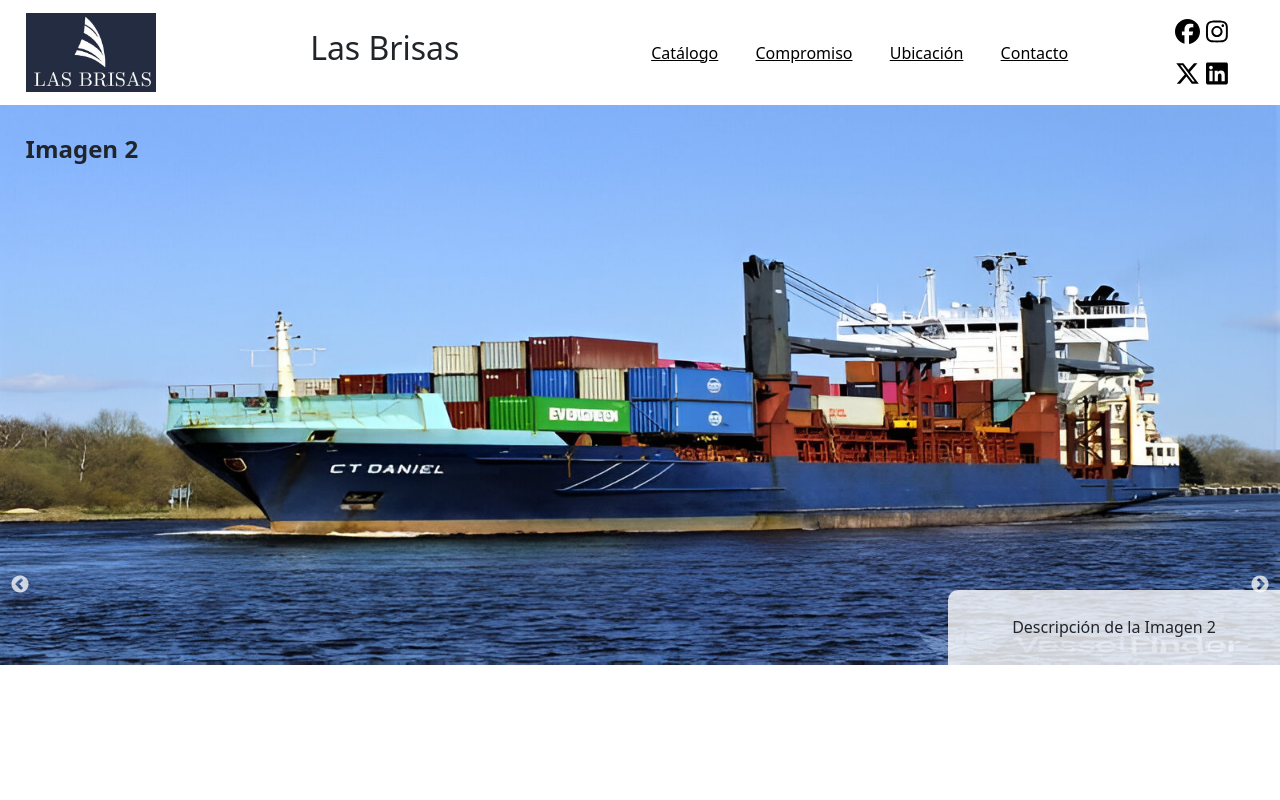
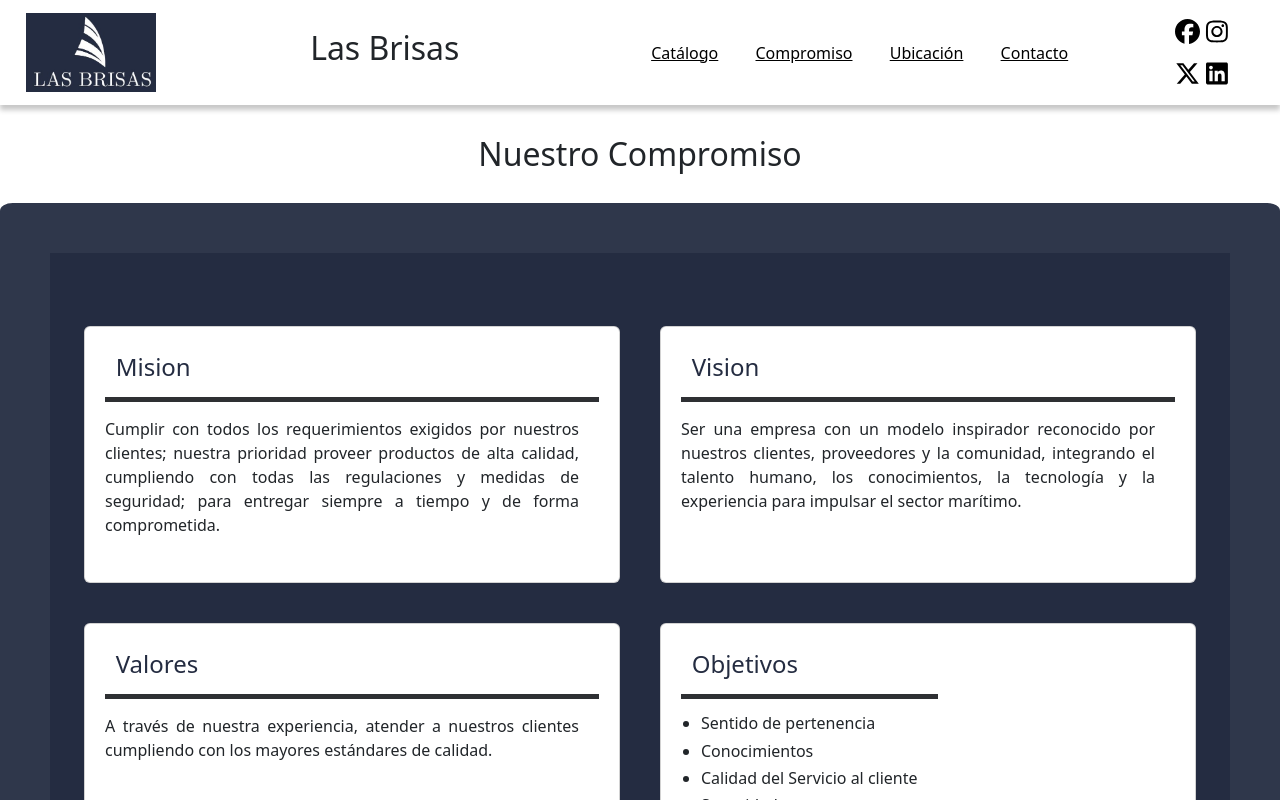
Before and after one commit to LuisCeballos24/bankering, a React (Vite) app in the folder web bunkering/bunkering/: page /compromiso in a window 1280 px wide. Shown: the top 800 px of the page. Built offline with nearby package versions, Linux system fonts and the light colour scheme.

Commit message:
Pagina de mision y vision

```diff
--- a/web bunkering/bunkering/src/App.jsx
+++ b/web bunkering/bunkering/src/App.jsx
@@ -5,6 +5,7 @@ import Header from './components/header.jsx';
 import Footer from './components/footer.jsx';
 
 import Index from './pages/Inicio'
+import Compromiso from './pages/Compromiso.jsx'
 
 
 
@@ -15,6 +16,7 @@ function App() {
     <Header />
       <Routes>
         <Route path="*" element={<Index />} />
+        <Route path="/compromiso" element={<Compromiso />} />
       </Routes>
     <Footer />
   </>
--- /dev/null
+++ b/web bunkering/bunkering/src/components/TarjetasSplit.jsx
@@ -0,0 +1,82 @@
+import React from "react";
+
+function TarjetasSplit() {
+  return (
+    <>
+      <div className="titulo">
+        <h2>Nuestro Compromiso</h2>
+      </div>
+      <div className="rectangulo">
+        <div class="card">
+          <h3 class="title">Mision</h3>
+          <div class="bar">
+            <div class="emptybar"></div>
+            <div class="filledbar"></div>
+            <div class="texto">
+              <p>
+                Cumplir con todos los requerimientos exigidos por nuestros
+                clientes; nuestra prioridad proveer productos de alta calidad,
+                cumpliendo con todas las regulaciones y medidas de seguridad;
+                para entregar siempre a tiempo y de forma comprometida.
+              </p>
+            </div>
+          </div>
+        </div>
+
+        <div class="card">
+          <h3 class="title">Vision</h3>
+          <div class="bar">
+            <div class="emptybar"></div>
+            <div class="filledbar"></div>
+            <div class="texto">
+              <p>
+                Ser una empresa con un modelo inspirador reconocido por nuestros
+                clientes, proveedores y la comunidad, integrando el talento
+                humano, los conocimientos, la tecnología y la experiencia para
+                impulsar el sector marítimo.
+              </p>
+            </div>
+          </div>
+        </div>
+
+        <div class="card">
+          <h3 class="title">Valores</h3>
+          <div class="bar">
+            <div class="emptybar"></div>
+            <div class="filledbar"></div>
+            <div class="texto">
+              <p>
+                A través de nuestra experiencia, atender a nuestros clientes
+                cumpliendo con los mayores estándares de calidad.
+              </p>
+            </div>
+          </div>
+        </div>
+
+        <div class="card">
+          <h3 class="title">Objetivos</h3>
+          <div class="bar">
+            <div class="emptybar"></div>
+            <div class="filledbar"></div>
+            <div class="texto">
+              <h6 className="textoLista">
+                Sentido de pertenencia
+              </h6>
+              <h6 className="textoLista">
+                Conocimientos
+              </h6>
+              <h6 className="textoLista">
+                Calidad del Servicio al cliente
+              </h6>
+              <h6 className="textoLista">
+                Seguridad
+              </h6>
+            </div>
+          </div>
+        </div>
+      </div>
+    </>
+  );
+}
+
+export default TarjetasSplit;
--- a/web bunkering/bunkering/src/components/header.jsx
+++ b/web bunkering/bunkering/src/components/header.jsx
@@ -13,7 +13,7 @@ function Header() {
         <h2>Las Brisas</h2>
         <ul className='headerSecciones'>
           <li><Link to="#">Catálogo</Link></li>
-          <li><Link to="#">Compromiso</Link></li>
+          <li><Link to="/compromiso">Compromiso</Link></li>
           <li><Link to="#">Ubicación</Link></li>
           <li><Link to="#">Contacto</Link></li>
         </ul>
--- /dev/null
+++ b/web bunkering/bunkering/src/css/TarjetasSplit.css
@@ -0,0 +1,107 @@
+.rectangulo {
+  display: grid;
+  grid-template-columns: repeat(2, 1fr);
+  width: 100%;
+  padding: 8% 5%;
+  height: 800px;
+  border-radius: 1%;
+  overflow: hidden;
+  position: relative;
+  orientation: horizontal;
+  background-color: #242c41;
+  box-shadow: inset 0 0 0 50px rgba(255,255,255,0.05);
+}
+
+.card {
+  margin: 20px;
+}
+
+.card:hover {
+  transform: translateY(-20px);
+  transition: 0.4s ease-out;
+}
+
+.title {
+  color: #242c41;
+  font-weight: 500;
+  position: absolute;
+  left: 20px;
+  top: 15px;
+}
+
+.bar {
+  position: absolute;
+  top: 70px;
+  left: 20px;
+  height: 5px;
+  margin-right: 20px;
+  width: relative;
+}
+
+.emptybar {
+  background-color: #2e3033;
+  width: 100%;
+  height: 100%;
+}
+
+.filledbar {
+  position: relative;
+  z-index: 3;
+  width: 0px;
+  height: 100%;
+  background: rgb(0, 154, 217);
+  background: linear-gradient(
+    90deg,
+    rgba(0, 154, 217, 1) 0%,
+    rgb(28, 203, 216) 65%,
+    rgb(107, 89, 209) 100%
+  );
+  transition: 0.6s ease-out;
+}
+
+.card:hover .filledbar {
+  width: 550px;
+  transition: 0.4s ease-out;
+}
+
+@media screen and (max-width: 600px) {
+  .card:hover .filledbar {
+    width: 200px;
+    transition: 0.4s ease-out;
+  }
+}
+
+/*@media screen and (max-width: 1200px) {
+  .card:hover .filledbar {
+    width: 250px;
+    transition: 0.4s ease-out;
+  }
+}*/
+
+.stroke {
+  stroke: #242c41;
+  stroke-dasharray: 360;
+  stroke-dashoffset: 360;
+  transition: 0.6s ease-out;
+}
+
+.card:hover .stroke {
+  stroke-dashoffset: 100;
+  transition: 0.6s ease-out;
+}
+
+.texto {
+  margin-top: 10px;
+  margin-right: 20px;
+  text-align: justify;
+}
+
+.textoLista {
+  display: list-item;
+  margin-left: 20px;
+}
+
+.titulo {
+  text-align: center;
+  margin: 30px;
+}
--- a/web bunkering/bunkering/src/main.jsx
+++ b/web bunkering/bunkering/src/main.jsx
@@ -3,6 +3,7 @@ import ReactDOM from 'react-dom/client'
 import App from './App.jsx'
 import './css/style.css';
 import './css/responsive.css';
+import './css/TarjetasSplit.css';
 import 'bootstrap/dist/css/bootstrap.min.css';
 import { BrowserRouter } from 'react-router-dom';
 
--- /dev/null
+++ b/web bunkering/bunkering/src/pages/Compromiso.jsx
@@ -0,0 +1,14 @@
+import React from 'react'
+import Header from '../components/header'
+import Footer from '../components/footer.jsx';
+import TarjetasSplit from '../components/TarjetasSplit'
+
+function Compromiso() {
+  return (
+    <>
+        <TarjetasSplit />
+    </>
+  )
+}
+
+export default Compromiso
```
